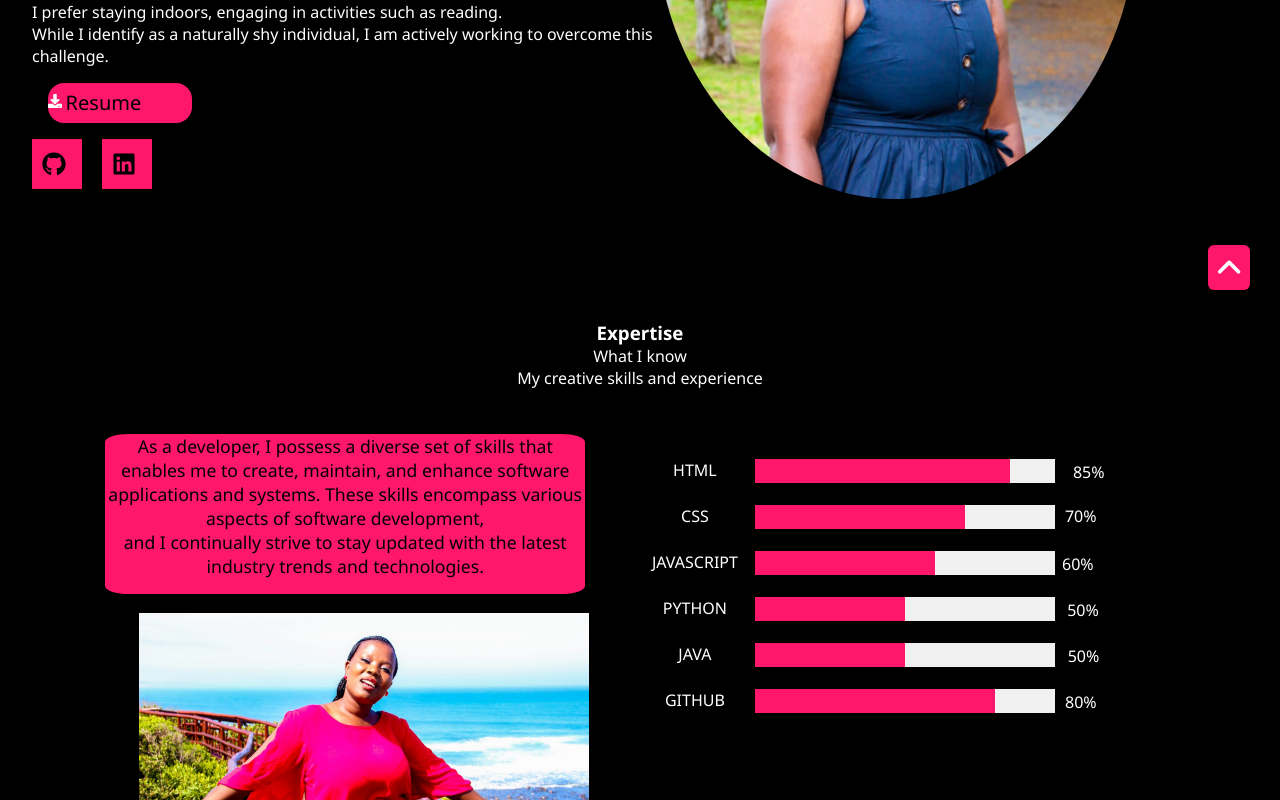
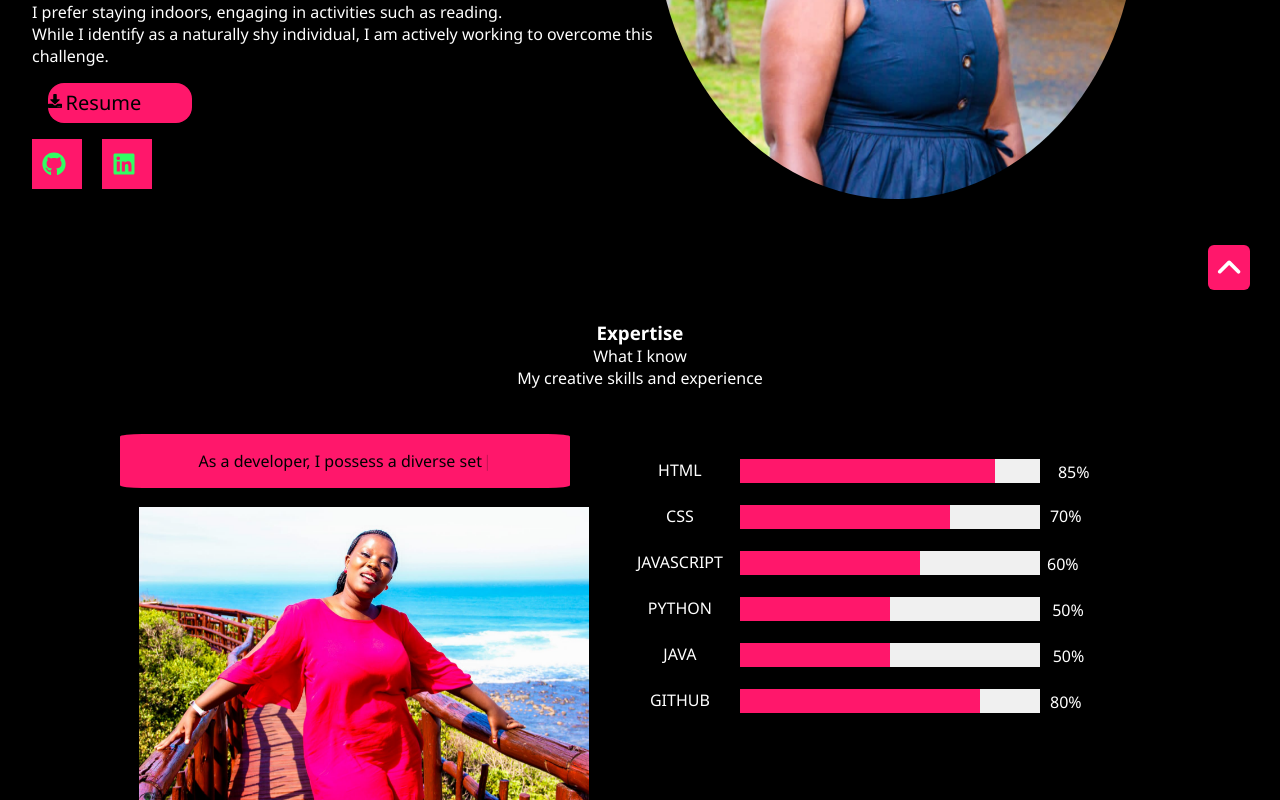
Before and after one commit to Baxolise-Ndzobongo/My-Portfolio-react, a React (Create React App) app: page / in a window 1280 px wide. Shown: the part 480-1280 px from the top of the page. Built offline with nearby package versions, Linux system fonts and the light colour scheme.

Commit message:
added typewriter and edited css in every component

```diff
--- a/package.json
+++ b/package.json
@@ -15,6 +15,7 @@
     "react-router-dom": "^6.22.0",
     "react-scripts": "5.0.1",
     "react-scroll": "^1.9.0",
+    "typewriter-effect": "^2.21.0",
     "web-vitals": "^2.1.4"
   },
   "scripts": {
--- a/public/style.css
+++ b/public/style.css
@@ -3,7 +3,7 @@
   padding: 0px;
   box-sizing: border-box;
   text-decoration: none;
-  color: white;
+  /* color: white; */
   font-family: 'Segoe UI', Tahoma, Geneva, Verdana, sans-serif;
 
 }
--- a/src/components/Contact/contact.css
+++ b/src/components/Contact/contact.css
@@ -3,6 +3,7 @@
   flex-direction: column;
   align-items: center;
   margin-bottom: 2rem;
+  color: white;
 }
 
 .contactPageTitle {
@@ -22,6 +23,44 @@
     background-position: 100% 0; /* Ending position of the gradient */
   }
 }
+
+.contactItem:last-child {
+  margin: 0;
+}
+/*circle style*/
+.circle-container {
+  position: relative;
+}
+
+.circle {
+  width: 100px;
+  height: 100px;
+  border-radius: 50%;
+  position: absolute;
+  filter: blur(5px);
+
+}
+
+.circle1 {
+  background: linear-gradient(#ff176b, white);
+  top: 400px;
+  right: 60rem;
+  width: 140px;
+  height: 140px;
+}
+
+.circle2 {
+  background: linear-gradient(#ff176b, white);
+  top: 16rem;
+  left: 68rem;
+}
+.circle3 {
+  background: linear-gradient(#ff176b, white);
+  top: -8rem;
+  left: 42rem;
+}
+
+
 
 .form-container {
   display: flex;
@@ -63,9 +102,6 @@
 } */
 
 
- .contactItem:last-child {
-   margin: 0;
- }
 
 .form-container button:active {
   transform: scale(0.95); /* Fix scale property */
@@ -137,38 +173,6 @@
   color: black; /* Set placeholder color to black */
 }
 
-/*circle style*/
-.circle-container {
-  position: relative;
-}
-
-.circle {
-  width: 100px;
-  height: 100px;
-  border-radius: 50%;
-  position: absolute;
-  filter: blur(5px);
-
-}
-
-.circle1 {
-  background: linear-gradient(#ff176b, white);
-  top: 400px;
-  right: 60rem;
-  width: 140px;
-  height: 140px;
-}
-
-.circle2 {
-  background: linear-gradient(#ff176b, white);
-  top: 16rem;
-  left: 68rem;
-}
-.circle3 {
-  background: linear-gradient(#ff176b, white);
-  top: -8rem;
-  left: 42rem;
-}
 
 
 @media screen and (max-width: 480px){
--- a/src/components/Expertise/expertise.css
+++ b/src/components/Expertise/expertise.css
@@ -6,6 +6,7 @@
   align-items: center;
   padding: 0 ;
   margin: auto;
+  color: white;
 }
 
 .expertise_container {
@@ -21,16 +22,12 @@
 
 }
 
-.progress-container {
+.expertise-content {
   display: flex;
-  flex-direction: column;
-}
+  gap: .1rem;
+  margin-left: 3rem;
+  margin-top: 40px;
 
-.skillsContainer {
-  flex-grow: 1;
-  margin-right: 20px;
-  display: flex;
-  justify-content: flex-start;
 }
 
 .expertiseName {
@@ -40,6 +37,20 @@
   right: 10rem;
   top: 5px;
 }
+.typewriter-text {
+  background-color: #ff176b;
+  padding: 1rem;
+  border-radius: 5%;
+  color: black; /* Add this line to set the text color to black */
+  font-weight: 500;
+}
+.txt-type > .txt {
+  border-right: 0.08rem solid #fff;
+  padding-right: 2px;
+  /* Animating the cursor */
+  animation: blink 0.6s infinite;
+  color: black; /* Add this line to set the text color to black */
+}
 
 .objective {
   max-width: 30rem;
@@ -47,20 +58,11 @@
   font-size: 1.1rem;
   background-color: #ff176b;
   border-radius: 5%;
-  color: black;
+
   font-weight: 500;
   justify-content:flex-end
 
 }
-
-.expertise-content {
-  display: flex;
-  gap: .1rem;
-  margin-left: 3rem;
-  margin-top: 40px;
-
-}
-
 
 .Baxo {
   width: 450px;
@@ -80,6 +82,20 @@
   100% {
     transform: translate3d(0, 0, 0); /* Return to initial position */
   }
+}
+
+
+
+.skillsContainer {
+  flex-grow: 1;
+  margin-right: 20px;
+  display: flex;
+  justify-content: flex-start;
+}
+
+.progress-container {
+  display: flex;
+  flex-direction: column;
 }
 
 
@@ -223,7 +239,7 @@
   .skill-mf {
     width: auto;
     height: auto;
-    margin: auto;
+    margin-left: 5rem;
   }
   .expertise{
     right: 6rem;
--- a/src/components/Expertise/expertise.js
+++ b/src/components/Expertise/expertise.js
@@ -1,5 +1,6 @@
 import React from "react";
 import "./expertise.css";
+import Typewriter from "typewriter-effect";
 import ExpImage from "../../images/Baxo.jpg";
 
 const Expertise = () => {
@@ -11,14 +12,18 @@ const Expertise = () => {
       <div className="skillsTitle2">My creative skills and experience</div>
         <div className="expertise-content">
           <div className="expertiseName">
-            <p class="objective">
-              As a developer, I possess a diverse set of skills that enables me to
-              create, maintain, and enhance software <br></br>
-              applications and systems. These skills encompass various aspects of
-              software development, <br></br>
-              and I continually strive to stay updated with the latest industry
-              trends and technologies.
-            </p>
+             <div className="typewriter-text">
+              <Typewriter
+              options={{
+                strings: [
+                  "As a developer, I possess a diverse set of skills that  enables <br> me to create, maintain, and enhance  software applications  <br> and systems. These skills encompass <br> various aspects of software development, and I continually strive <br> to stay updated with the latest industry trends and technologies."
+                ],
+                autoStart: true,
+                loop: true,
+                deleteSpeed: 1000,
+              }}
+            />
+            </div>
             <div className="obj">
                 <img src={ExpImage} alt="Profile" className="Baxo" />
                <div className="objchild"></div>
--- a/src/components/Intro/intro.css
+++ b/src/components/Intro/intro.css
@@ -1,36 +1,12 @@
 #intro {
-
     width: 100vw;
     max-width: 75rem;
     overflow: hidden;
     position: relative;
     display: flex;
     align-items: center;
+    color: white;
   }
-
-  .Baxolise {
-    max-width: 40%;
-    border-radius: 50%;
-    position: absolute;
-    right: 4rem;
-  }
-  @keyframes bounce {
-    0%, 20%, 50%, 80%, 100% {
-      transform: translateY(0);
-    }
-    40% {
-      transform: translateY(-30px);
-    }
-    60% {
-      transform: translateY(-15px);
-    }
-  }
-
-  .Baxolise.animated {
-    animation: bounce 2s infinite;
-  }
-
-
   .introContent {
     height: 100vh;
     width: 100vh;
@@ -43,13 +19,14 @@
     font-family: 'Times New Roman', Times, serif;
   }
 
+
+  .introTittle {
+    color: #ff176b;
+  }
+
   .introPara {
     font-size: medium;
     font-weight: 100;
-  }
-
-  .introTittle {
-    color: #ff176b;
   }
 
   .resumeButton {
@@ -76,8 +53,9 @@
     color: black;
     right: 0.5rem;
   }
-  /* social icons style*/
-  .social-media {
+
+   /* social icons style*/
+   .social-media {
     display: flex;
     align-items: left;
     align-content: left;
@@ -133,10 +111,6 @@
     filter: none;
     fill: #ff176b;
   }
-
-
-
-
   @keyframes sideClip {
     0% {
       clip-path: polygon(0 0, 100% 0, 0 0, 0 100%);
@@ -150,6 +124,29 @@
       clip-path: polygon(0 0, 100% 0, 100% 100%, 0 100%);
     }
   }
+
+  .Baxolise {
+    max-width: 40%;
+    border-radius: 50%;
+    position: absolute;
+    right: 4rem;
+  }
+  @keyframes bounce {
+    0%, 20%, 50%, 80%, 100% {
+      transform: translateY(0);
+    }
+    40% {
+      transform: translateY(-30px);
+    }
+    60% {
+      transform: translateY(-15px);
+    }
+  }
+
+  .Baxolise.animated {
+    animation: bounce 2s infinite;
+  }
+
 
   @keyframes fadeInLeft {
     from {
--- a/src/components/NavBar/navbar.css
+++ b/src/components/NavBar/navbar.css
@@ -6,19 +6,37 @@
   padding: 30px 0;
   font-family: 'Ubuntu', sans-serif;
   transition: all 0.3s ease;
+  color: #fff;
+}
+.scroll-up-btn {
+  position: fixed;
+  height: 45px;
+  width: 42px;
+  background: #ff176b;
+  right: 30px;
+  bottom: 10px;
+  text-align: center;
+  line-height: 45px;
+  color: #fff;
+  z-index: 9999;
+  font-size: 30px;
+  border-radius: 6px;
+  border-bottom-width: 2px;
+  cursor: pointer;
+  opacity: 0;
+  pointer-events: none;
+  transition: all 0.3s ease;
 }
 
-
-.desktopMenuListItem
-{
-  margin-right: 20px; /* Adjust the margin as per your preference */
-  cursor: pointer;
-}
-.desktopMenuListItem:hover {
-  color: rgb(14, 13, 13);
-  border-bottom: 3px solid rgb(252, 247, 248);
+.scroll-up-btn.show {
+  bottom: 30px;
+  opacity: 1;
+  pointer-events: auto;
 }
 
+.scroll-up-btn:hover {
+  filter: brightness(90%);
+}
 .navbar.sticky {
   padding: 15px 0;
   background-image:linear-gradient( #ff176b, black);
@@ -45,6 +63,18 @@
 .navbar.sticky .logo a span {
   color: #ff176b;
 }
+
+.desktopMenuListItem
+{
+  margin-right: 20px; /* Adjust the margin as per your preference */
+  cursor: pointer;
+}
+.desktopMenuListItem:hover {
+  color: rgb(14, 13, 13);
+  border-bottom: 3px solid rgb(252, 247, 248);
+}
+
+
 
 .navbar .menu li {
   list-style: none;
@@ -76,35 +106,7 @@
   display: none;
 }
 
-.scroll-up-btn {
-  position: fixed;
-  height: 45px;
-  width: 42px;
-  background: #ff176b;
-  right: 30px;
-  bottom: 10px;
-  text-align: center;
-  line-height: 45px;
-  color: #fff;
-  z-index: 9999;
-  font-size: 30px;
-  border-radius: 6px;
-  border-bottom-width: 2px;
-  cursor: pointer;
-  opacity: 0;
-  pointer-events: none;
-  transition: all 0.3s ease;
-}
 
-.scroll-up-btn.show {
-  bottom: 30px;
-  opacity: 1;
-  pointer-events: auto;
-}
-
-.scroll-up-btn:hover {
-  filter: brightness(90%);
-}
 
 /* For small screen sizes */
 @media screen and (max-width: 768px) {
--- a/src/components/Portfolio/portfolio.css
+++ b/src/components/Portfolio/portfolio.css
@@ -22,7 +22,7 @@
 }
 
 .card {
-  width: 300px;
+  width: 400px;
   height: 300px;
   position: relative;
   border-radius: 10px;
@@ -86,6 +86,7 @@
   border-radius: 5px;
 }
 
+
 @media screen and (max-width: 768px) {
   .portfolioItem {
     width: 45%;
```
Also changed, not shown: 1 other file (tests, documents, lock files or other folders).
